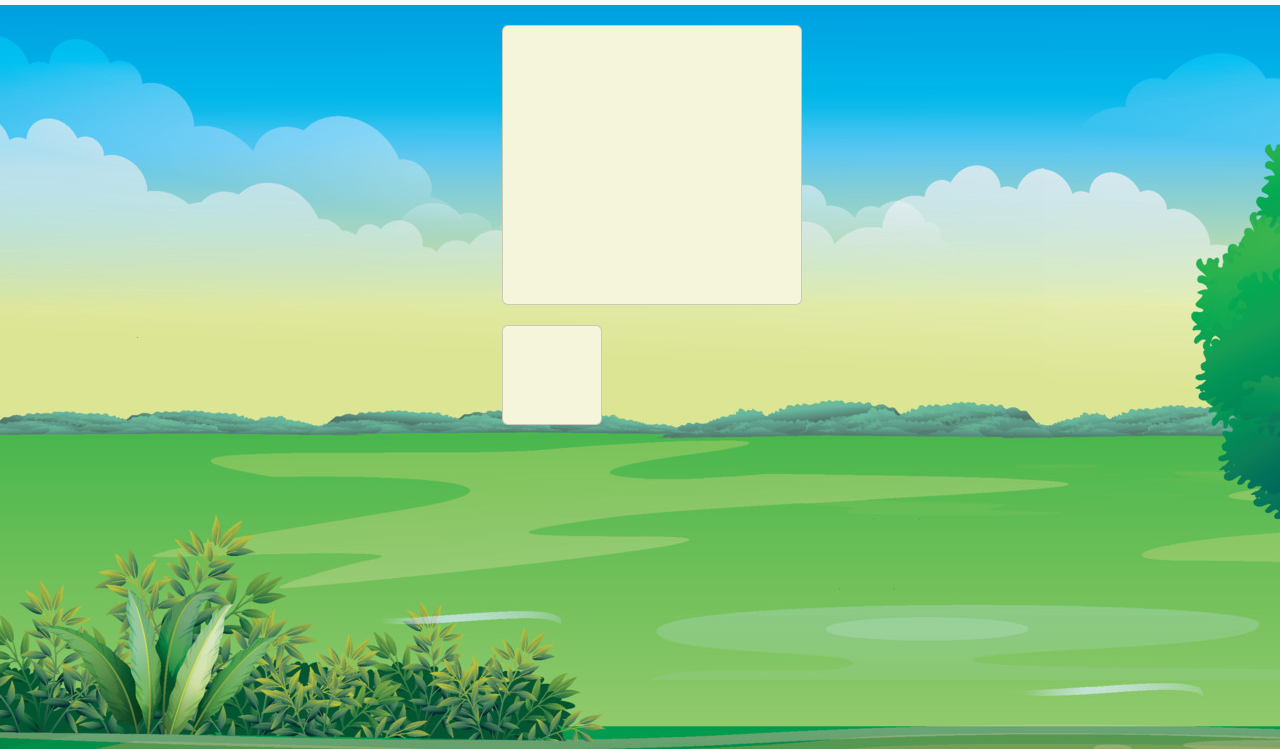
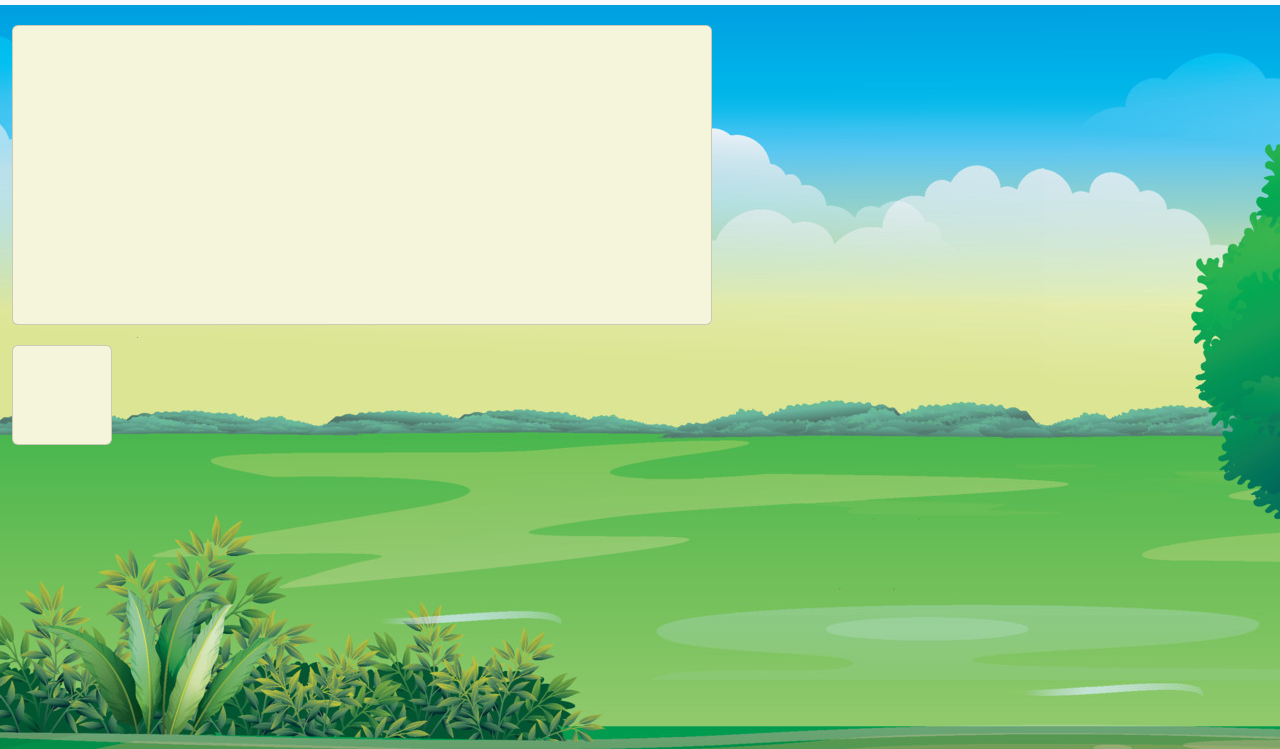
Before and after one commit to ilabro/11.a-work, a plain HTML site: page pogas/Teksta_uzdevumu_lapa/3kl.html in a window 1280 px wide. Shown: the part 51-800 px from the top of the page. Drawn offline with nearby package versions, Linux system fonts and the light colour scheme.

Commit message:
Update 3kl.html

```diff
--- a/pogas/Teksta_uzdevumu_lapa/3kl.html
+++ b/pogas/Teksta_uzdevumu_lapa/3kl.html
@@ -20,10 +20,11 @@
         <a class="navbar-brand" href="/index.html">Uzdevumu ceļvedis</a>
       </div>
     </nav>
-    <div class="container-fluid d-flex align-items-center justify-content-center">
+<!--     container-fluid d-flex align-items-center justify-content-center -->
+    <div class="container-fluid">
             <div class="row" style="width: 300px; text-align: center;">
                 <div class="col">
-                    <div id="board" class="card" style="width: 300px; height:280px; margin-top:20px; font-size: 30px; background-color: beige; text-align:left;">
+                    <div id="board" class="card" style="width: 700px; height:300px; margin-top:20px; font-size: 30px; background-color: beige; text-align:left;">
                         <div class="card-body">
                             <p id="uzd" class="card-text text-left"></p>
                         </div>
```
